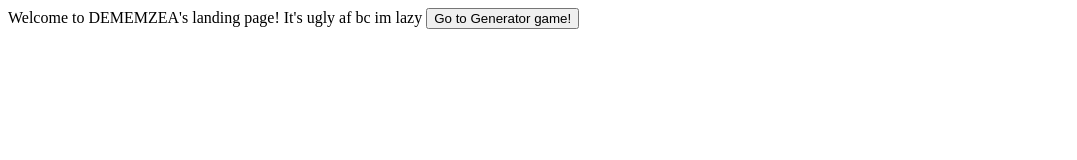
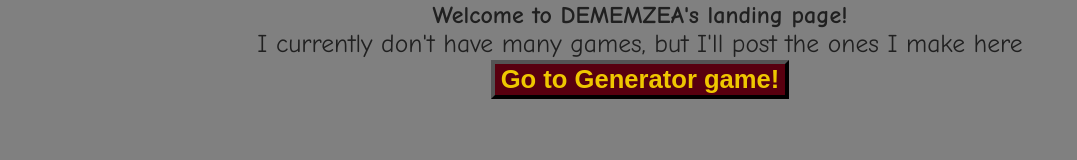
Before and after one commit to DEMEMZEA/DEMEMZEA.github.io, a plain HTML site: page index.html in a window 1280 px wide. Shown: the whole page, without its empty margins (0-1077 px from the left). Drawn offline with Linux system fonts and the light colour scheme.

Commit message:
Updated landing page

```diff
--- a/index.html
+++ b/index.html
@@ -5,7 +5,9 @@
 <link href="style.css" rel="stylesheet" defer></link>
 </head>
 <body>
-Welcome to DEMEMZEA's landing page! It's ugly af bc im lazy
-<button onclick='location.replace("GeneratorGame\\index.html")'>Go to Generator game!</button>
+<b>Welcome to DEMEMZEA's landing page!</b><br>
+I currently don't have many games, but I'll post the ones I make here
+<br>
+<button class="gengame" onclick='location.assign("GeneratorGame\\index.html")'>Go to Generator game!</button>
 </body>
 </html>
--- a/style.css
+++ b/style.css
@@ -0,0 +1,24 @@
+body{
+    font-family: "Comic Sans MS";
+    margin: 0px;
+    text-align: center;
+    font-size: 2vmax;
+    color: #202020;
+    background-color: #808080;
+}
+
+.gengame{
+    background-color: #58000F;
+    font-size: 2vmax;
+    font-weight: bold;
+    color: #efc700;
+}
+
+button{
+    border-width: 0.5vmin;
+    margin: 0.25vmin;
+}
+
+b{
+    font-size: 93.75%;
+}
```
